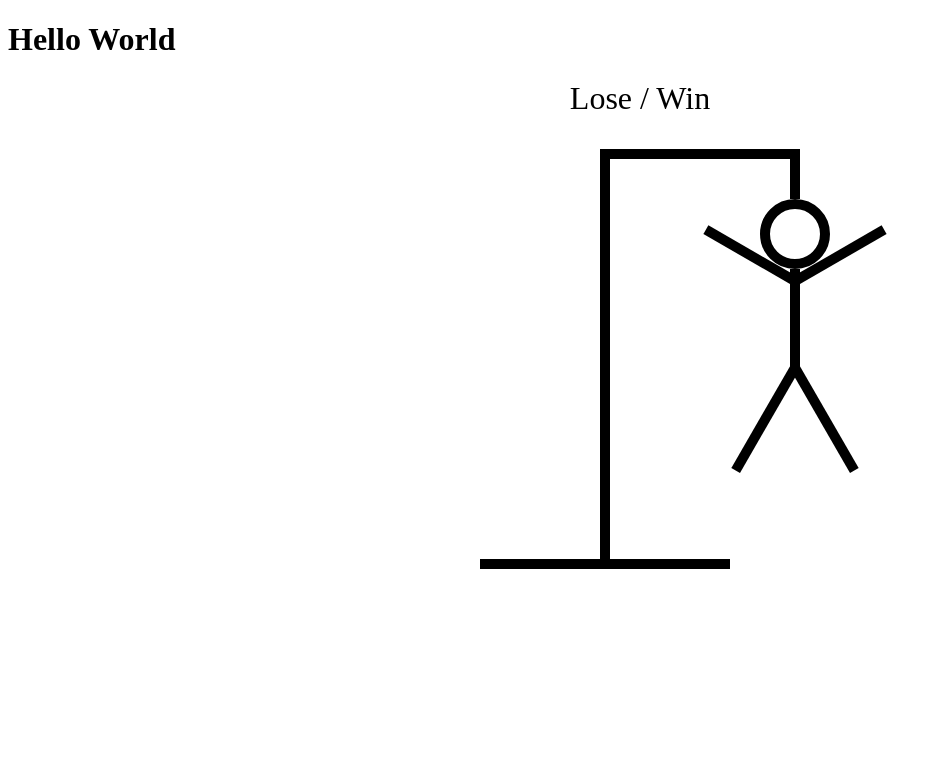
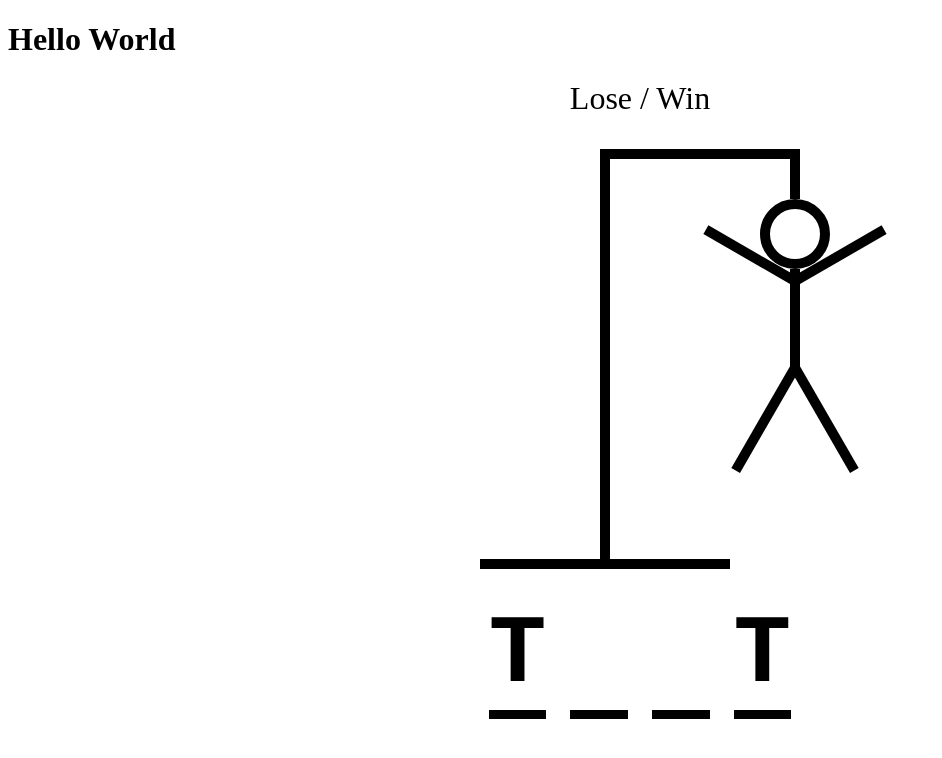
Before and after one commit to atcriteria/supreme-invention, a React (Vite) app: page / in a window 1280 px wide. Shown: the top 758 px of the page, without its empty margins (0-942 px from the left). Built offline with nearby package versions, Linux system fonts and the light colour scheme.

Commit message:
added functionality for HangmanWord component with some hardcoded test case for now

```diff
--- a/src/components/HangmanWord.tsx
+++ b/src/components/HangmanWord.tsx
@@ -1,5 +1,13 @@
 export default function HangmanWord() {
-    return <div>
-
+    const word = "test";
+    const guessedLetters = ["t"];
+    return <div style={{ display: "flex", gap: ".25em", fontSize: "6rem", fontWeight: "bold", textTransform: "uppercase", fontFamily: "monospace" }} >
+        {word.split("").map((letter, index) => (
+            <span style={{ borderBottom: ".1em solid black" }} >
+                <span style={{ visibility: guessedLetters.includes(letter) ? "visible" : "hidden" }} key={index}>
+                    {letter}
+                </span>
+            </span>
+        ))}
     </div>
 }
```
